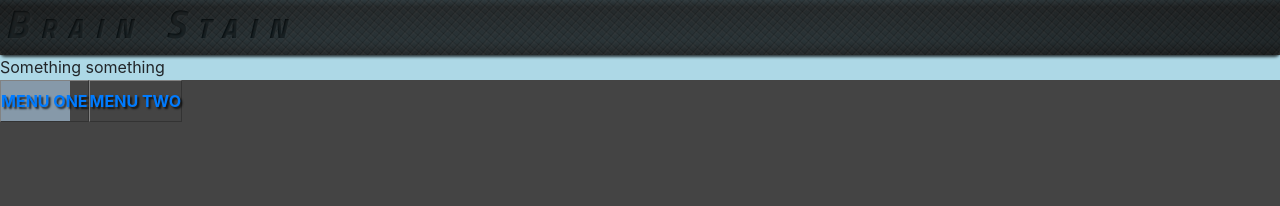
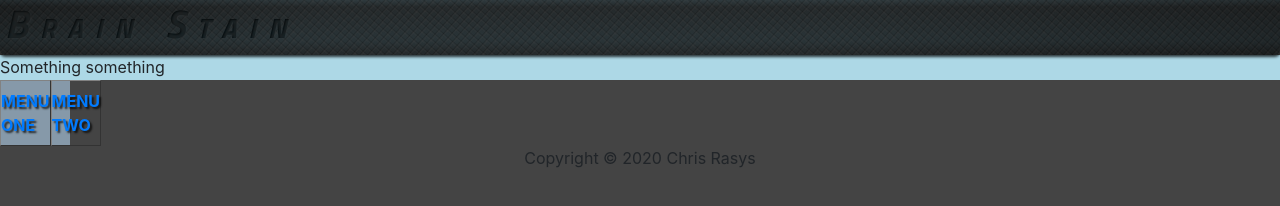
Before and after one commit to Skrath/Brain-Stain, a plain HTML site: page views/admin/layout.html in a window 1280 px wide. Drawn offline with nearby package versions, Linux system fonts and the light colour scheme; files that its build step writes are made by us from their sources.

Commit message:
Basic footer and copyright notice

```diff
--- a/views/admin/layout.html
+++ b/views/admin/layout.html
@@ -28,6 +28,9 @@
         </ul>
     </div>
 
+    <div class="footer">
+        <p>Copyright © 2020 Chris Rasys</p>
+    </div>
 
 </body>
 
--- a/views/css/admin.css
+++ b/views/css/admin.css
@@ -101,5 +101,9 @@ body {
     border-left: var(--border-light);
     border-bottom: var(--border-shadow);
     justify-content: center;
-    white-space: nowrap;
 }
+
+.footer {
+    grid-area: footer;
+    justify-self: center;
+}
```
